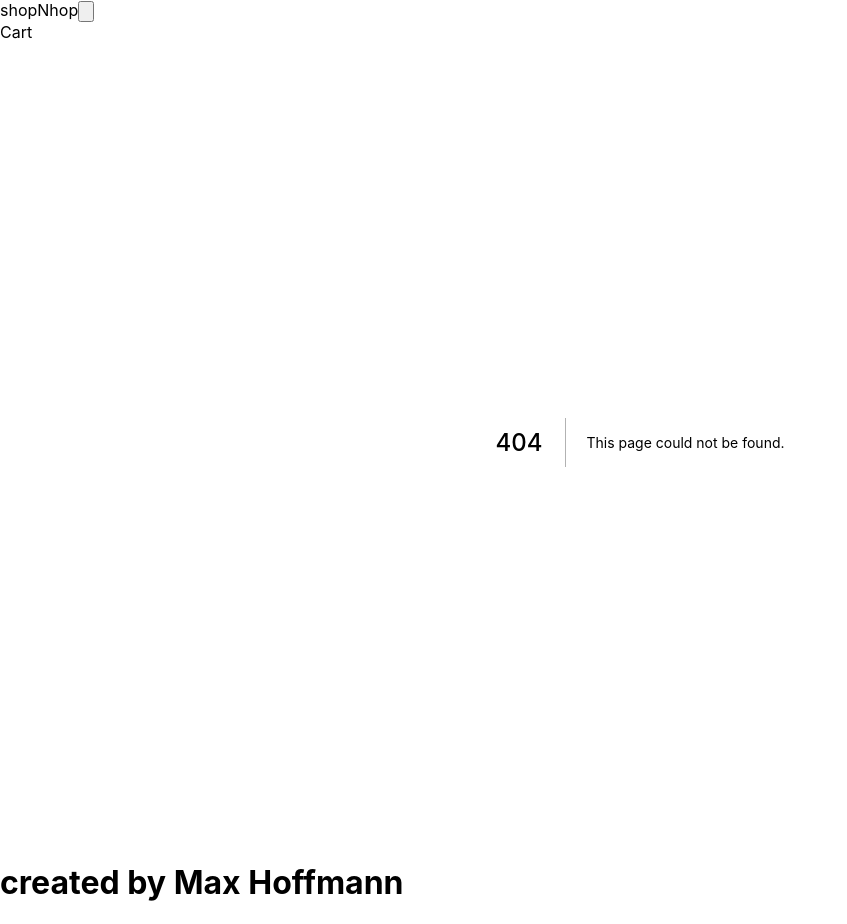
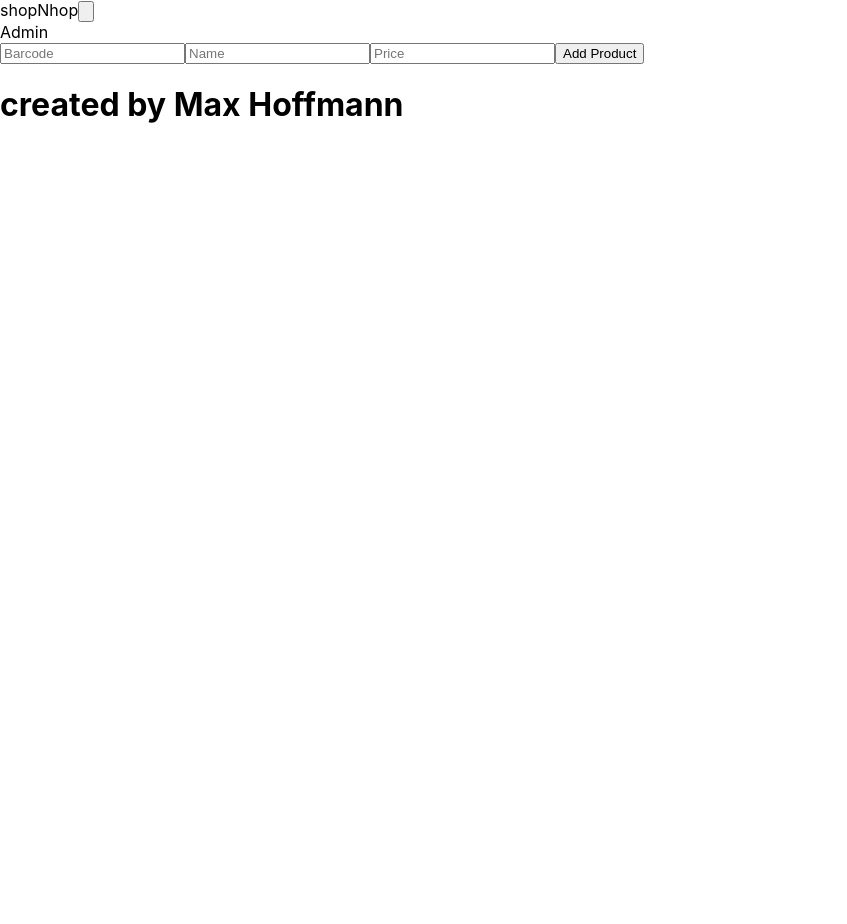
Before and after one commit to HoffmannMax/shopnhop-barcode-scanner, a Next.js app: page /admin in a window 1280 px wide. Before the commit this address had no page. Shown: the whole page, without its empty margins (0-847 px from the left). After the commit the page ends 800 px from the top, so only its background shows below. Built offline with nearby package versions, Linux system fonts and the light colour scheme.

Commit message:
removed ts, admin add product functionality, basic auth

```diff
--- a/components/Navbar.jsx
+++ b/components/Navbar.jsx
@@ -42,9 +42,9 @@ export default function Navbar() {
                     }   w-full lg:inline-flex lg:flex-grow lg:w-auto`}
                 >
                     <div className="lg:inline-flex lg:flex-row lg:ml-auto lg:w-auto w-full lg:items-center items-start  flex flex-col lg:h-auto">
-                        <Link href="/">
+                        <Link href="/admin">
                             <a className="lg:inline-flex lg:w-auto w-full px-3 py-2 rounded text-white font-bold items-center justify-center hover:bg-green-600 hover:text-white">
-                                Cart
+                                Admin
                             </a>
                         </Link>
                     </div>
--- a/package.json
+++ b/package.json
@@ -9,9 +9,10 @@
   },
   "dependencies": {
     "@babel/core": "^7.16.0",
+    "@next-auth/prisma-adapter": "^0.5.2-next.19",
     "@prisma/client": "^3.5.0",
     "next": "12.0.4",
-    "next-auth": "^3.29.0",
+    "next-auth": "^4.0.0-beta.7",
     "quagga": "^0.12.1",
     "react": "17.0.2",
     "react-dom": "17.0.2",
@@ -25,7 +26,7 @@
     "eslint": "7",
     "eslint-config-next": "12.0.4",
     "postcss": "^8.3.11",
-    "prisma": "3.5.0",
+    "prisma": "^3.5.0",
     "tailwindcss": "^2.2.19",
     "typescript": "4.5.2"
   }
--- a/pages/_app.tsx
+++ b/pages/_app.jsx
@@ -1,9 +1,9 @@
 import "../styles/globals.css";
 import "tailwindcss/tailwind.css";
-import type { AppProps } from "next/app";
+
 import Layout from "../components/layout/Layout";
 
-function MyApp({ Component, pageProps }: AppProps) {
+function MyApp({ Component, pageProps }) {
     return (
             <Layout>
                 <Component {...pageProps} />
--- /dev/null
+++ b/pages/admin.jsx
@@ -0,0 +1,64 @@
+import Head from "next/head";
+import { useState } from "react";
+
+//4260641140039
+const Admin = (props) => {
+    const onBarcodeSubmit = (event) => {
+        event.preventDefault();
+        console.log(barcode, name, price);
+        const requestOptions = {
+            method: "POST",
+            headers: { "Content-Type": "application/json" },
+            body: JSON.stringify({barcode,name,price}),
+        };
+        fetch("/api/product/", requestOptions)
+            .then((response) => response.json())
+            .then((data) => console.log(data));
+    };
+
+    const [barcode, setBarcode] = useState("");
+    const [name, setName] = useState("");
+    const [price, setPrice] = useState("");
+
+    return (
+        <div>
+            <Head>
+                <title>Admin</title>
+                <meta name="description" content="Barcode self-checkout App" />
+                <link rel="icon" href="/favicon.ico" />
+            </Head>
+
+            <div className="">
+                <form
+                    onSubmit={onBarcodeSubmit}
+                    className="flex flex-col justify-center"
+                >
+                    <input
+                        onChange={e => setBarcode(e.target.value)}
+                        name="barcode"
+                        type="text"
+                        placeholder="Barcode"
+                        required
+                    ></input>
+                    <input
+                        onChange={e => setName(e.target.value)}
+                        name="name"
+                        type="text"
+                        placeholder="Name"
+                        required
+                    ></input>
+                    <input
+                        onChange={e => setPrice(e.target.value)}
+                        name="price"
+                        type="text"
+                        placeholder="Price"
+                        required
+                    ></input>
+                    <button type="submit">Add Product</button>
+                </form>
+            </div>
+        </div>
+    );
+};
+
+export default Admin;
--- /dev/null
+++ b/pages/api/product/[barcode].js
@@ -0,0 +1,15 @@
+import { PrismaClient } from "@prisma/client"
+
+
+// Fetch all posts (in /pages/api/posts.ts)
+const prisma = new PrismaClient()
+
+export default async function handle(req, res) {
+    const product = await prisma.product.findUnique({
+      where: {
+        barcode: req.query.barcode,
+      },
+    })
+    //console.log(product)
+  res.json(product)
+}
--- /dev/null
+++ b/pages/api/product/index.js
@@ -0,0 +1,18 @@
+import { PrismaClient } from "@prisma/client"
+
+
+// Fetch all posts (in /pages/api/posts.ts)
+const prisma = new PrismaClient()
+
+export default async function handle(req, res) {
+    if(req.method === 'POST'){
+        const product = await prisma.product.create({
+            data: {
+              name: req.body.name,
+              barcode: req.body.barcode,
+              price: parseFloat(req.body.price)
+            },
+          })
+      res.json(product)
+    }
+}
```
Also changed, not shown: pages/api/auth/[...nextAuth].js (added, +47 -0 lines), pages/index.jsx (renamed from pages/index.tsx, +16 -21 lines), 2 other files (tests, documents, lock files or other folders).
